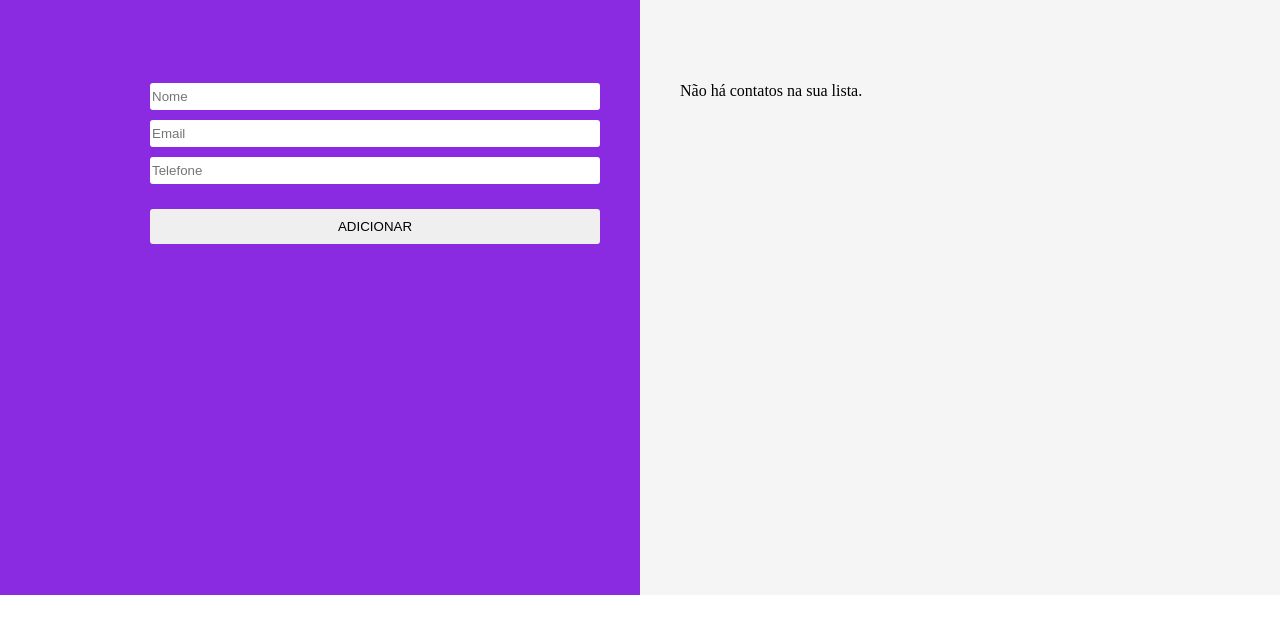
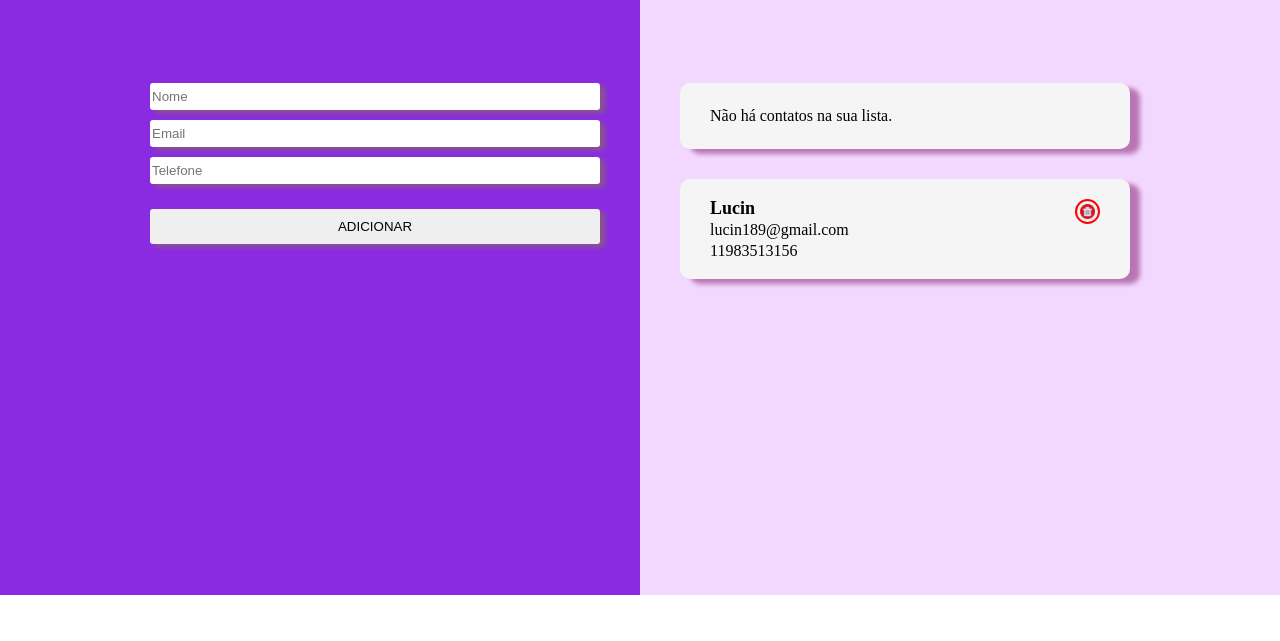
Before and after one commit to rathlucas/rth-quick-agenda, a plain HTML site: page index.html in a window 1280 px wide. Shown: the part 159-800 px from the top of the page. Drawn offline with Linux system fonts and the light colour scheme.

Commit message:
:lipstick: Update CSS Stylesheet

```diff
--- a/assets/css/style.css
+++ b/assets/css/style.css
@@ -1,4 +1,6 @@
-body {}
+body {
+    font-family: Arial, Helvetica, sans-serif;
+}
 header {
     background-color: blueviolet;
 }
@@ -16,7 +18,6 @@ header figure img {
 }
 header h1 {
     color: white;
-    font-family: Arial, Helvetica, sans-serif;
     font-size: 30px;
     margin-top: 10px;
     margin-left: 10px;
@@ -47,6 +48,7 @@ main section {
     height: 25px;
     border: none;
     border-radius: 3px;
+    box-shadow: 5px 3px 5px rgb(138, 87, 134);
 }
 
 .mainForm button {
@@ -56,9 +58,45 @@ main section {
     border-radius: 3px;
     text-transform: uppercase;
     cursor: pointer;
+    box-shadow: 5px 3px 5px rgb(138, 87, 134);
+    transition-duration: 0.3s;
+}
+
+.mainForm button:hover {
+    background-color: rgb(224, 224, 224);
 }
 
 .sectionContactList {
+    background-color: rgb(242, 216, 255);
+}
+.mainContactList {
+    width: 100%;
+    max-width: 450px;
+}
+.mainContactList li {
     background-color: whitesmoke;
+    box-shadow: 10px 5px 5px rgb(184, 117, 180);
+    padding: 20px 30px;
+    border-radius: 10px;
+    margin-bottom: 30px;
 }
-.mainContactList {}
+.mainContactList li button {
+    float: right;
+    background-image: url(../img/del_logo.png) ;
+    width: 25px;
+    height: 25px;
+    background-size: 15px;
+    background-position: center;
+    background-repeat: no-repeat;
+    border: 2px solid red;
+    border-radius: 100%;
+    cursor: pointer;
+}
+.mainContactList li h2 {
+    font-size: 18px;
+    font-weight: 600;
+}
+.mainContactList li p {
+    margin: 5px 0;
+}
+.mainContactList li span {}
--- a/index.html
+++ b/index.html
@@ -32,7 +32,15 @@
 
         <section class="sectionContactList">
             <ul class="mainContactList">
-                <p>Não há contatos na sua lista.</p>
+                <li>
+                    <p>Não há contatos na sua lista.</p>
+                </li>
+                <li>
+                    <button id="removeContact"></button>
+                    <h2>Lucin</h2>
+                    <p>lucin189@gmail.com</p>
+                    <span>11983513156</span>
+                </li>
             </ul>
         </section>
 
```
Also changed, not shown: assets/img/del_logo.png (added).
